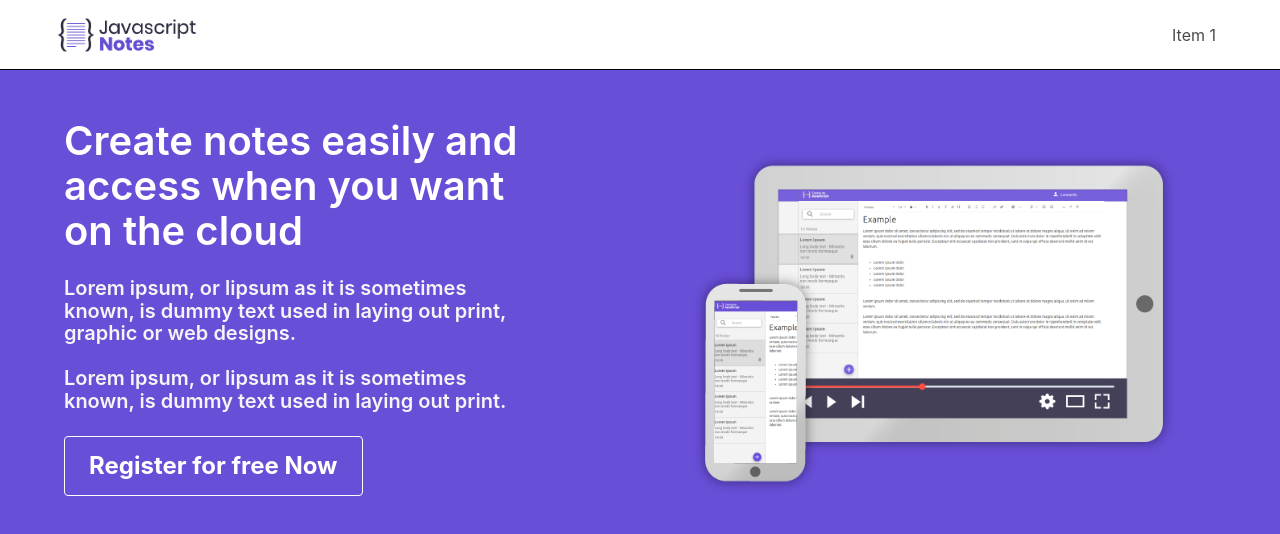
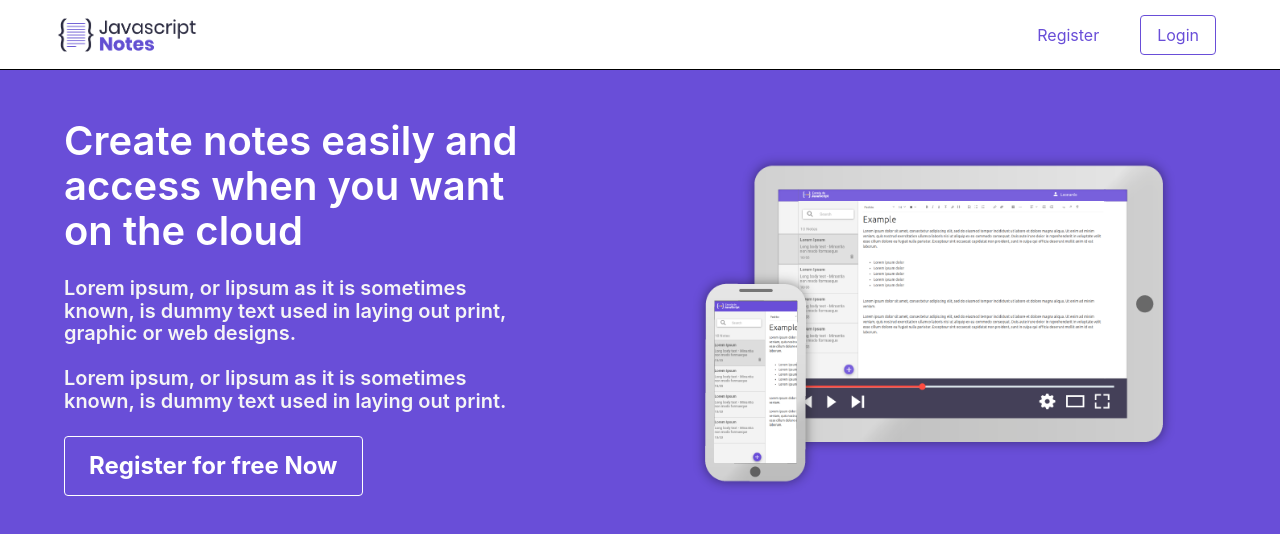
Before and after one commit to maisafolgueral/js-notes-frontend, a React (Create React App) app: page / in a window 1280 px wide. Shown: the top 534 px of the page. Built offline with nearby package versions, Linux system fonts and the light colour scheme.

Commit message:
Added basic navigation

```diff
--- a/src/components/header/index.js
+++ b/src/components/header/index.js
@@ -1,18 +1,28 @@
-import React from "react";
+import React, { useState } from "react";
 import LogoImage from "../../assets/images/logo.png";
 import "../../styles/header.scss";
+import { Link } from "react-router-dom";
 
 function Header() {
+  const [isOpen, setIsOpen] = useState(false);
+
+  const handleMenuToggle = () => {
+    setIsOpen(!isOpen);
+  };
+
   return (
     <nav className="navbar" role="navigation" aria-label="main navigation">
       <div className="container">
         <div className="navbar-brand">
-          <img src={LogoImage} alt="Logo" />
+          <Link to="/">
+            <img src={LogoImage} alt="Logo" />
+          </Link>
           <button
-            className="navbar-burger burger"
+            className={`navbar-burger burger ${isOpen ? "is-active" : ""}`}
             aria-label="menu"
             aria-expanded="false"
             data-target="navbar-menu"
+            onClick={handleMenuToggle}
           >
             <span aria-hidden="true"></span>
             <span aria-hidden="true"></span>
@@ -20,9 +30,31 @@ function Header() {
           </button>
         </div>
 
-        <div id="navbar-menu" className="navbar-menu">
+        <div
+          className={`navbar-menu ${isOpen ? "is-active" : ""}`}
+          id="navbar-menu"
+        >
           <div className="navbar-end">
-            <div className="navbar-item">Item 1</div>
+            <div className="navbar-item">
+              <div className="columns">
+                <div className="column">
+                  <Link
+                    to="/register"
+                    className="button is-white has-text-custom-purple is-fullwidth"
+                  >
+                    Register
+                  </Link>
+                </div>
+                <div className="column">
+                  <Link
+                    to="/login"
+                    className="button is-outlined is-custom-purple is-fullwidth"
+                  >
+                    Login
+                  </Link>
+                </div>
+              </div>
+            </div>
           </div>
         </div>
       </div>
--- a/src/router.js
+++ b/src/router.js
@@ -1,11 +1,20 @@
 import React from "react";
-import { BrowserRouter, Route, Switch } from "react-router-dom";
+import { BrowserRouter, Switch, Route } from "react-router-dom";
+
 import Home from "./screens/home";
+import Register from "./screens/auth/register";
+import Login from "./screens/auth/login";
+import NotesIndex from "./screens/notes/index";
+import UserEdit from "./screens/users/edit";
 
 const Routes = () => (
   <BrowserRouter>
     <Switch>
       <Route exact path="/" component={Home} />
+      <Route exact path="/register" component={Register} />
+      <Route exact path="/login" component={Login} />
+      <Route exact path="/notes" component={NotesIndex} />
+      <Route exact path="/users/edit" component={UserEdit} />
     </Switch>
   </BrowserRouter>
 );
--- /dev/null
+++ b/src/screens/auth/login/index.js
@@ -0,0 +1,5 @@
+import React, { Fragment } from "react";
+
+const LoginScreen = () => <Fragment>Hello World</Fragment>;
+
+export default LoginScreen;
--- /dev/null
+++ b/src/screens/auth/register/index.js
@@ -0,0 +1,5 @@
+import React, { Fragment } from "react";
+
+const RegisterScreen = () => <Fragment>Hello World</Fragment>;
+
+export default RegisterScreen;
--- a/src/screens/home/index.js
+++ b/src/screens/home/index.js
@@ -3,6 +3,7 @@ import React, { Fragment } from "react";
 import presentationImage from "../../assets/images/presentation.png";
 import Header from "../../components/header";
 import "../../styles/home.scss";
+import { Link } from "react-router-dom";
 
 function Home() {
   return (
@@ -24,9 +25,12 @@ function Home() {
                 Lorem ipsum, or lipsum as it is sometimes known, is dummy text
                 used in laying out print.
               </h5>
-              <a className="button is-outlined is-white is-large">
+              <Link
+                to="/register"
+                className="button is-outlined is-white is-large"
+              >
                 <strong>Register for free Now</strong>
-              </a>
+              </Link>
             </div>
 
             <div className="column is-6 is-offset-1">
--- /dev/null
+++ b/src/screens/notes/index/index.js
@@ -0,0 +1,5 @@
+import React, { Fragment } from "react";
+
+const NotesScreen = () => <Fragment>Hello World</Fragment>;
+
+export default NotesScreen;
--- /dev/null
+++ b/src/screens/users/edit/index.js
@@ -0,0 +1,5 @@
+import React, { Fragment } from "react";
+
+const UsersEditScreen = () => <Fragment>Hello World</Fragment>;
+
+export default UsersEditScreen;
```
